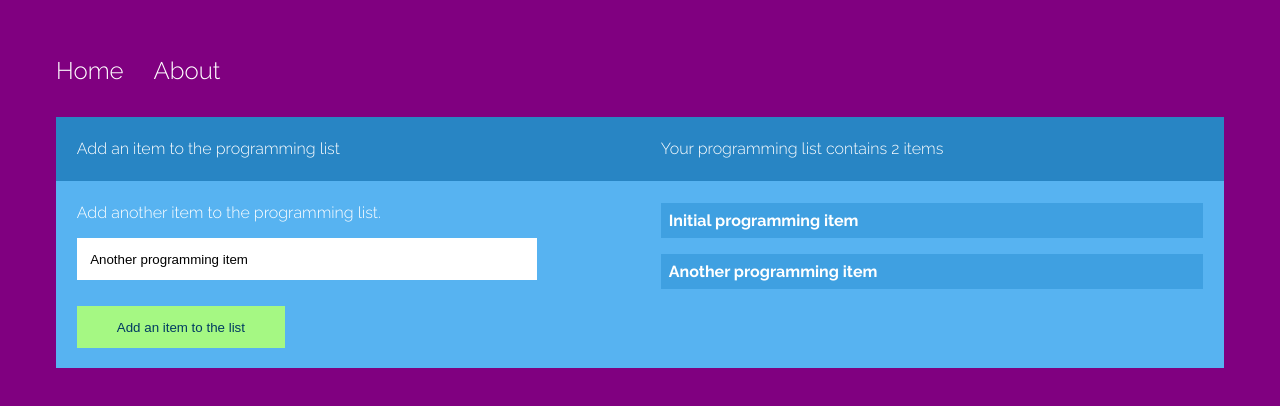
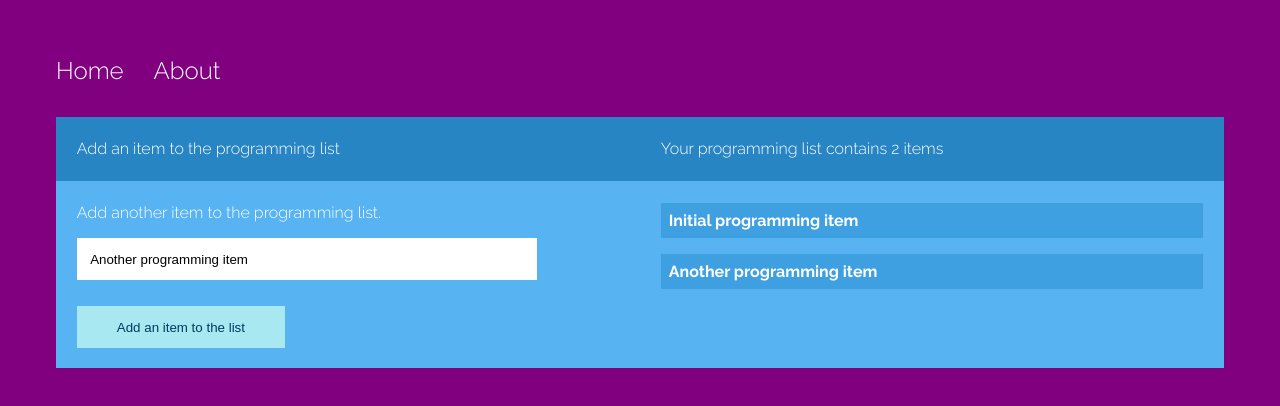
Before and after one commit to AndrewJBateman/angular-animated-list, an Angular app: page / in a window 1280 px wide. Shown: the top 406 px of the page. Built offline with nearby package versions, Linux system fonts and the light colour scheme.

Commit message:
chore: dependencies & btn color updated, linting

```diff
--- a/src/app/home/home.component.html
+++ b/src/app/home/home.component.html
@@ -1,4 +1,3 @@
-
 <div class="container color-dark">
   <div class="col">
     <p>Add an item to the programming list</p>
@@ -12,12 +11,22 @@
     <p class="sm">Add another item to the programming list.</p>
 
     <form>
-      <input type="text" class="txt" name="item" placeholder="Add a programming item.." [(ngModel)]="goalText">
-      <input type="submit" class="btn" [value]="btnText" (click)= "addItem()">
+      <input
+        type="text"
+        class="txt"
+        name="item"
+        placeholder="Add a programming item.."
+        [(ngModel)]="goalText"
+      />
+      <input type="submit" class="btn" [value]="btnText" (click)="addItem()" />
     </form>
   </div>
   <div class="col">
-    <p class="life-container" *ngFor="let goal of goals; let i = index" (click)="removeItem(i)">
+    <p
+      class="life-container"
+      *ngFor="let goal of goals; let i = index"
+      (click)="removeItem(i)"
+    >
       {{ goal }}
     </p>
   </div>
--- a/src/app/home/home.component.scss
+++ b/src/app/home/home.component.scss
@@ -22,7 +22,7 @@ input.btn {
     border: 0;
     display:block;
     padding:1em 3em;
-    background:#A5F883;
+    background:#a8e9f1;
     color:#003A61;
     margin-bottom:1em;
     cursor:pointer;
```
Also changed, not shown: package.json (+13 -12 lines), 1 other file (tests, documents, lock files or other folders).
